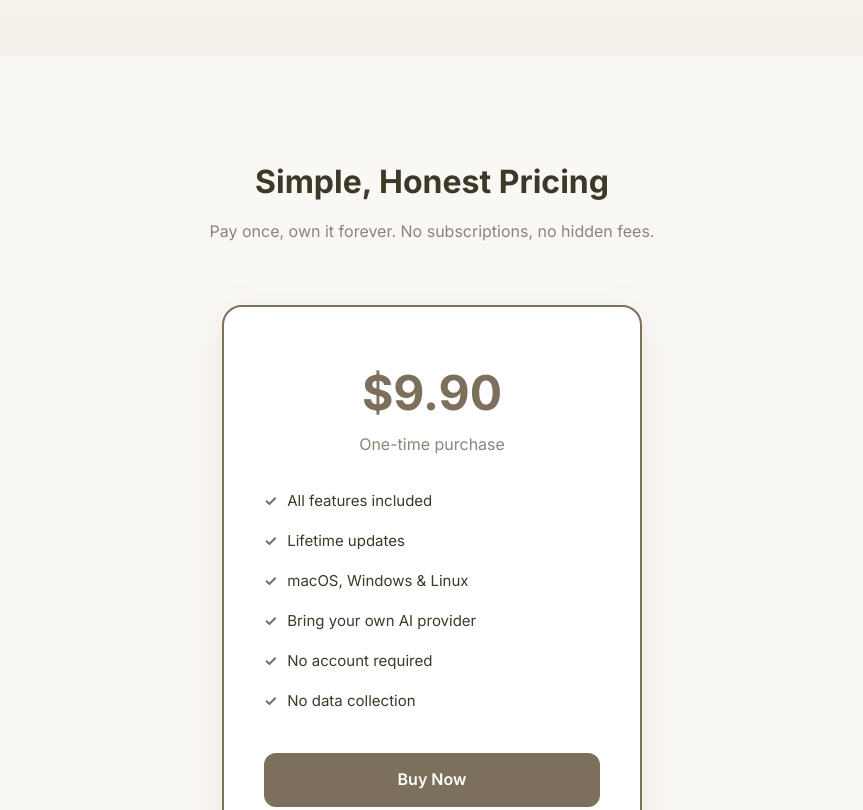
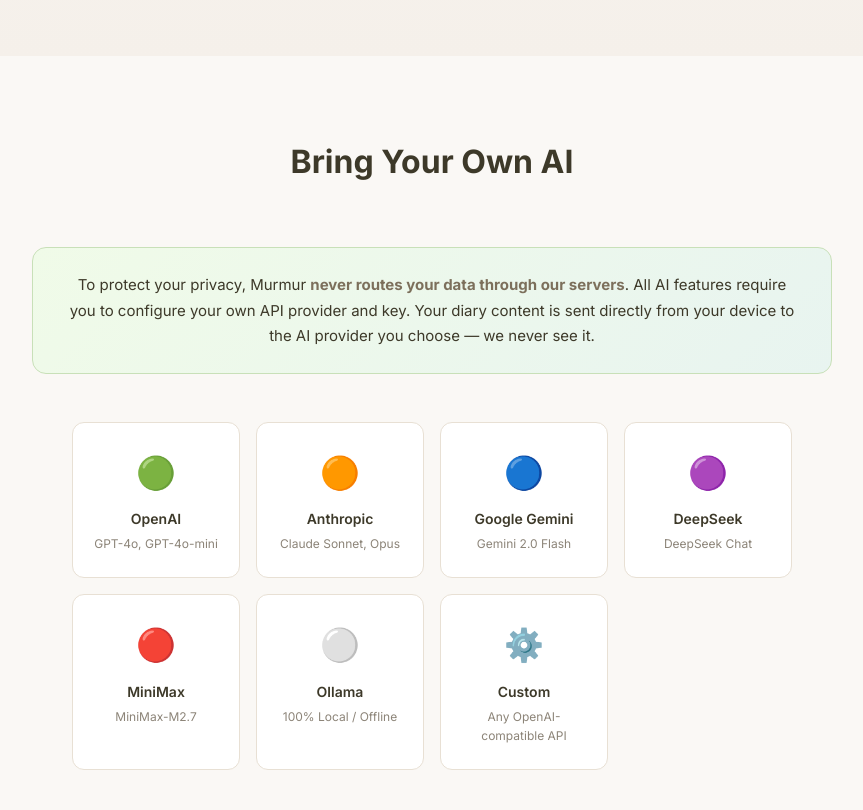
Before and after one commit to nannan-app/nannan-landing, a plain HTML site: page index.html in a window 1280 px wide. Shown: the part 4700-5510 px from the top of the page, without its empty margins (208-1071 px from the left). Drawn offline with Linux system fonts and the light colour scheme.

Commit message:
feat: add AI provider section with privacy notice and 7 supported providers

```diff
--- a/index.html
+++ b/index.html
@@ -155,6 +155,29 @@
     .security-card .icon { font-size: 28px; flex-shrink: 0; }
     .security-card h4 { font-size: 16px; font-weight: 600; margin-bottom: 6px; }
     .security-card p { font-size: 14px; color: var(--text-secondary); }
+
+    /* AI Providers */
+    .ai-providers { padding: 80px 0; }
+    .ai-notice {
+      max-width: 800px; margin: 0 auto 48px; padding: 24px 32px;
+      background: linear-gradient(135deg, #f0fbe8 0%, #e8f4f0 100%);
+      border: 1px solid #c8e0b8; border-radius: 14px;
+      text-align: center; font-size: 15px; color: var(--text); line-height: 1.7;
+    }
+    .ai-notice strong { color: var(--accent); }
+    .provider-grid {
+      display: grid; grid-template-columns: repeat(4, 1fr); gap: 16px;
+      max-width: 720px; margin: 0 auto;
+    }
+    .provider-card {
+      background: white; border: 1px solid var(--border); border-radius: 12px;
+      padding: 24px 16px; text-align: center; transition: all 0.3s;
+    }
+    .provider-card:hover { transform: translateY(-3px); box-shadow: 0 8px 24px rgba(0,0,0,0.06); }
+    .provider-card .provider-icon { font-size: 32px; margin-bottom: 10px; }
+    .provider-card h4 { font-size: 14px; font-weight: 600; margin-bottom: 4px; }
+    .provider-card p { font-size: 12px; color: var(--text-secondary); }
+    @media (max-width: 768px) { .provider-grid { grid-template-columns: repeat(2, 1fr); } }
 
     /* Pricing */
     .pricing { padding: 100px 0; text-align: center; }
@@ -423,6 +446,59 @@
   </div>
 </section>
 
+<!-- AI Providers -->
+<section class="ai-providers" id="ai-providers">
+  <div class="container">
+    <div class="section-title fade-up">
+      <h2>
+        <span class="lang-text-en">Bring Your Own AI</span>
+        <span class="lang-text-zh">自带你的 AI</span>
+      </h2>
+    </div>
+    <div class="ai-notice fade-up">
+      <span class="lang-text-en">To protect your privacy, Murmur <strong>never routes your data through our servers</strong>. All AI features require you to configure your own API provider and key. Your diary content is sent directly from your device to the AI provider you choose — we never see it.</span>
+      <span class="lang-text-zh">为了保护你的隐私，喃喃<strong>绝不会将你的数据经过我们的服务器</strong>。所有 AI 功能都需要你自行配置 API 服务商和密钥。你的日记内容直接从你的设备发送到你选择的 AI 服务商 —— 我们永远看不到。</span>
+    </div>
+    <div class="provider-grid">
+      <div class="provider-card fade-up">
+        <div class="provider-icon">🟢</div>
+        <h4>OpenAI</h4>
+        <p>GPT-4o, GPT-4o-mini</p>
+      </div>
+      <div class="provider-card fade-up">
+        <div class="provider-icon">🟠</div>
+        <h4>Anthropic</h4>
+        <p>Claude Sonnet, Opus</p>
+      </div>
+      <div class="provider-card fade-up">
+        <div class="provider-icon">🔵</div>
+        <h4>Google Gemini</h4>
+        <p>Gemini 2.0 Flash</p>
+      </div>
+      <div class="provider-card fade-up">
+        <div class="provider-icon">🟣</div>
+        <h4>DeepSeek</h4>
+        <p>DeepSeek Chat</p>
+      </div>
+      <div class="provider-card fade-up">
+        <div class="provider-icon">🔴</div>
+        <h4>MiniMax</h4>
+        <p>MiniMax-M2.7</p>
+      </div>
+      <div class="provider-card fade-up">
+        <div class="provider-icon">⚪</div>
+        <h4>Ollama</h4>
+        <p><span class="lang-text-en">100% Local / Offline</span><span class="lang-text-zh">100% 本地离线</span></p>
+      </div>
+      <div class="provider-card fade-up">
+        <div class="provider-icon">⚙️</div>
+        <h4><span class="lang-text-en">Custom</span><span class="lang-text-zh">自定义</span></h4>
+        <p><span class="lang-text-en">Any OpenAI-compatible API</span><span class="lang-text-zh">任何 OpenAI 兼容 API</span></p>
+      </div>
+    </div>
+  </div>
+</section>
+
 <!-- Pricing -->
 <section class="pricing" id="pricing">
   <div class="container">
```
